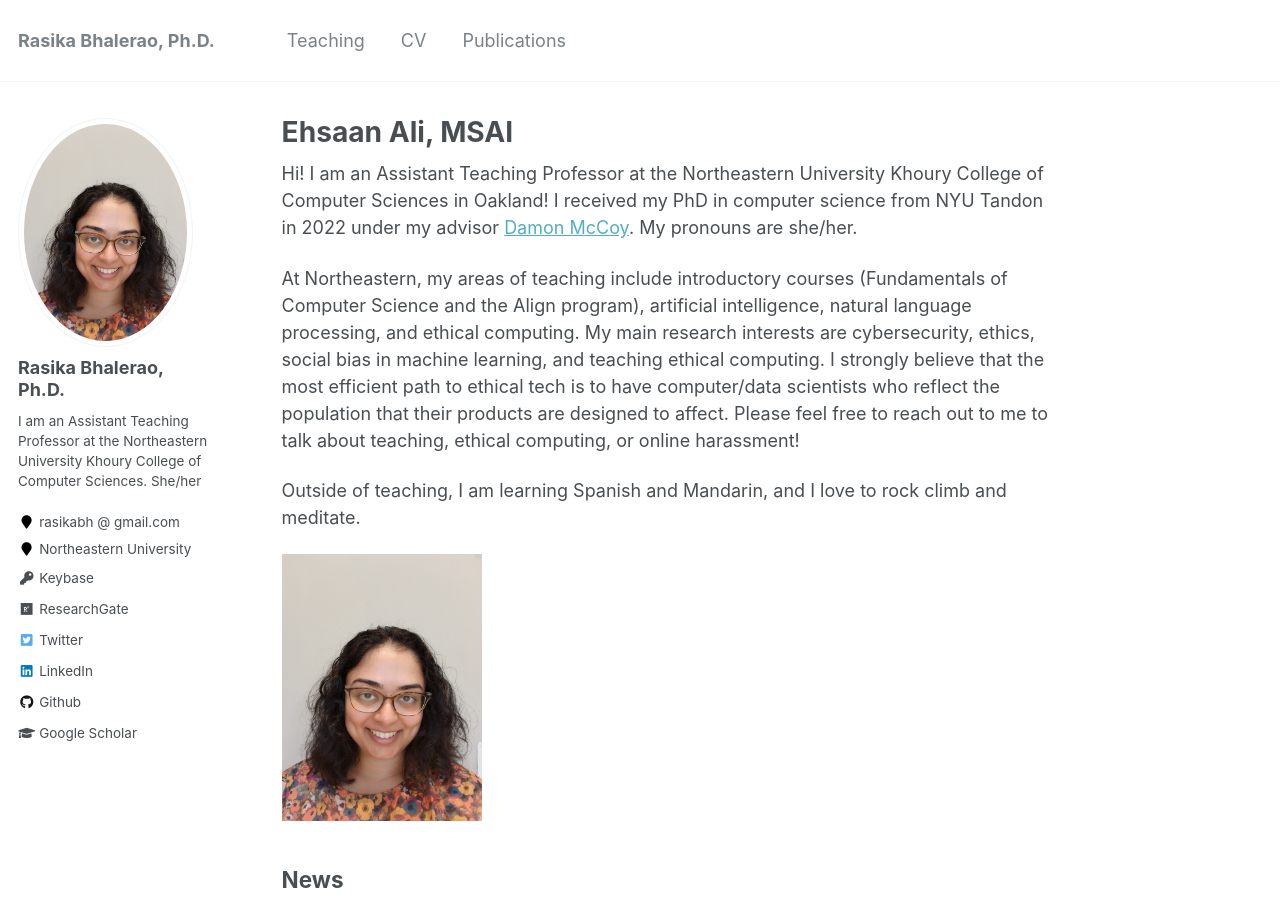
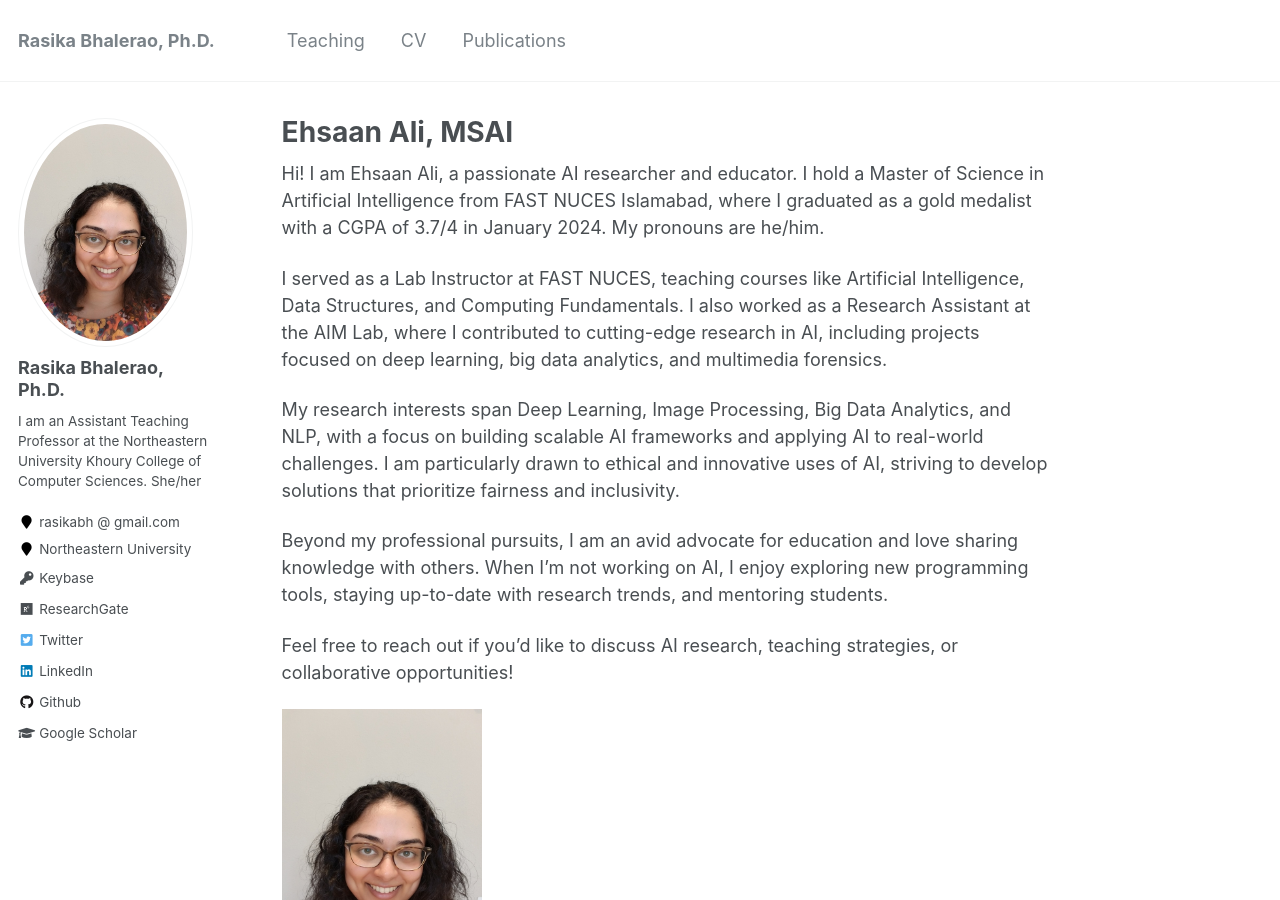
Before and after one commit to Ehsaanali/Ehsaanali.github.io, a Jekyll site: the page built from _pages/about.md, in a window 1280 px wide and 900 px high. Built offline with Jekyll 4.4.1, drawn with Linux system fonts in a browser that asks for light colours.

Commit message:
Update about.md

```diff
--- a/_pages/about.md
+++ b/_pages/about.md
@@ -9,15 +9,15 @@ redirect_from:
 ---
 
 
-Hi! I am an Assistant Teaching Professor at the Northeastern University Khoury College of Computer Sciences in Oakland! I received my PhD in computer science from NYU Tandon in 2022 under my advisor [Damon McCoy](http://damonmccoy.com).
-My pronouns are she/her.
+Hi! I am Ehsaan Ali, a passionate AI researcher and educator. I hold a Master of Science in Artificial Intelligence from FAST NUCES Islamabad, where I graduated as a gold medalist with a CGPA of 3.7/4 in January 2024. My pronouns are he/him.
 
-At Northeastern, my areas of teaching include introductory courses (Fundamentals of Computer Science and the Align program), artificial intelligence, natural language processing, and ethical computing.
-My main research interests are cybersecurity, ethics, social bias in machine learning, and teaching ethical computing.
-I strongly believe that the most efficient path to ethical tech is to have computer/data scientists who reflect the population that their products are designed to affect.
-Please feel free to reach out to me to talk about teaching, ethical computing, or online harassment!
+I served as a Lab Instructor at FAST NUCES, teaching courses like Artificial Intelligence, Data Structures, and Computing Fundamentals. I also worked as a Research Assistant at the AIM Lab, where I contributed to cutting-edge research in AI, including projects focused on deep learning, big data analytics, and multimedia forensics.
 
-Outside of teaching, I am learning Spanish and Mandarin, and I love to rock climb and meditate.
+My research interests span Deep Learning, Image Processing, Big Data Analytics, and NLP, with a focus on building scalable AI frameworks and applying AI to real-world challenges. I am particularly drawn to ethical and innovative uses of AI, striving to develop solutions that prioritize fairness and inclusivity.
+
+Beyond my professional pursuits, I am an avid advocate for education and love sharing knowledge with others. When I’m not working on AI, I enjoy exploring new programming tools, staying up-to-date with research trends, and mentoring students.
+
+Feel free to reach out if you’d like to discuss AI research, teaching strategies, or collaborative opportunities!
 
 <img src="/images/Bhalerao2021.jpeg" width="200">
 
```
